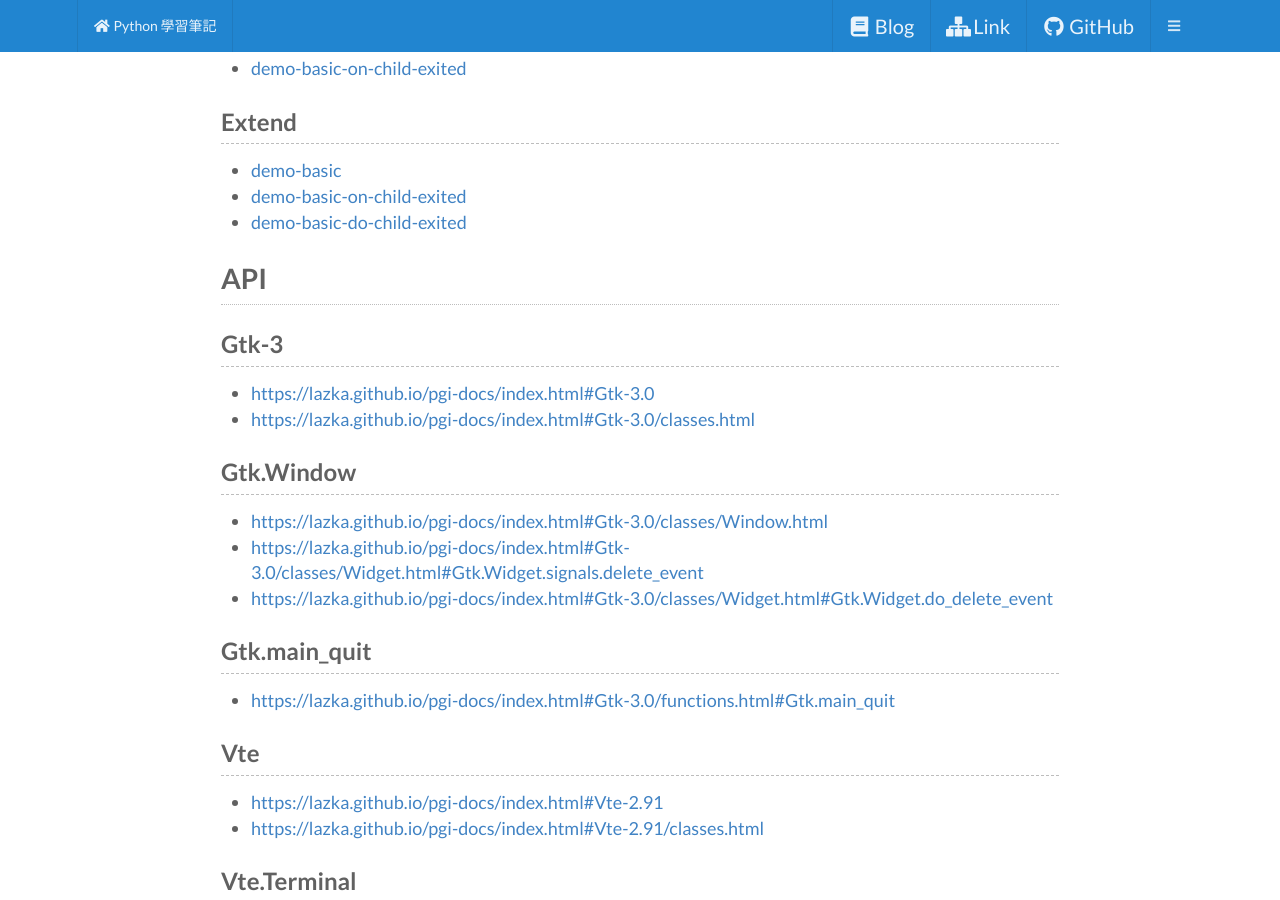
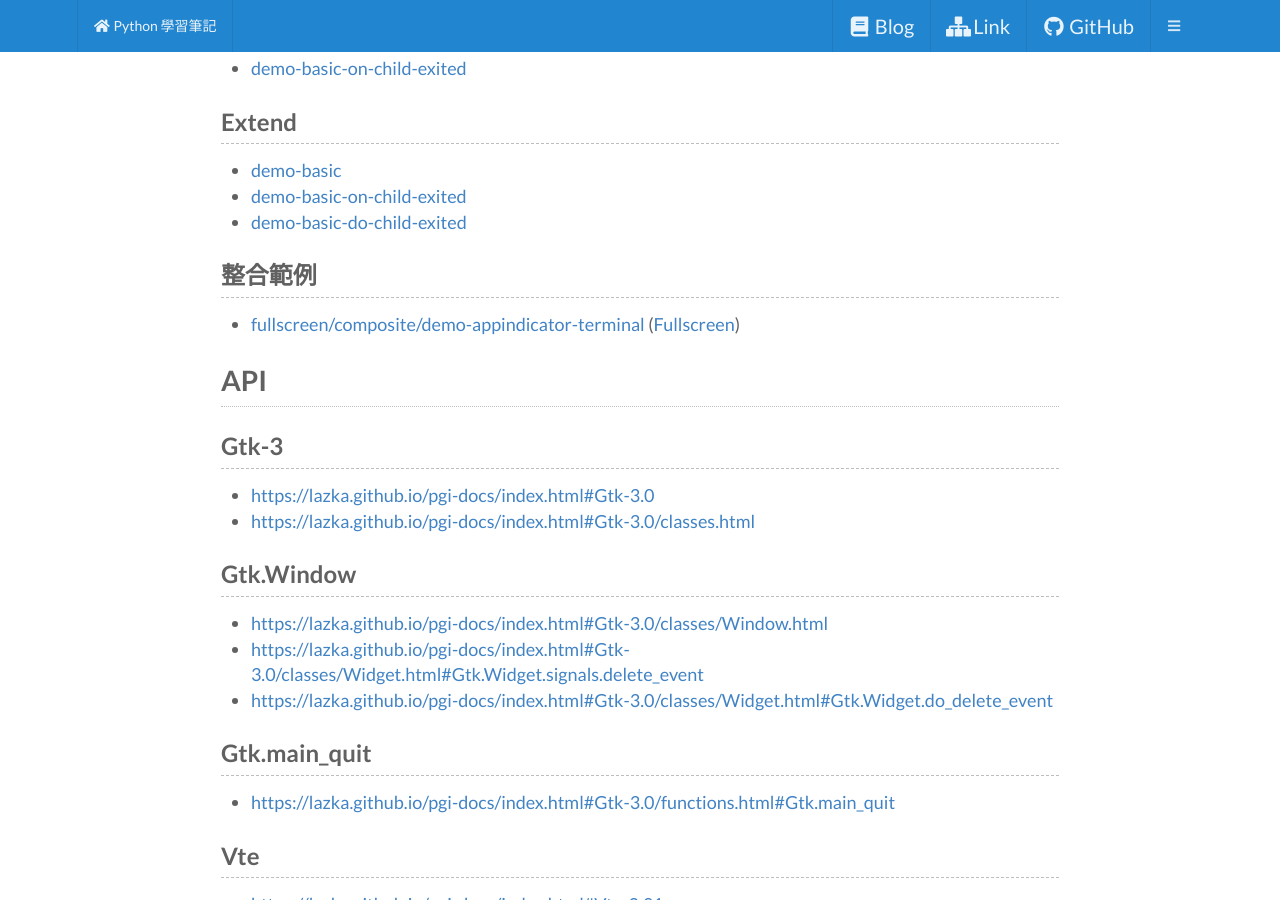
Before and after one commit to foreachsam/book-lang-python, a Jekyll site: the page built from read/subject/gtk/vte/index.md, in a window 1280 px wide and 900 px high, scrolled down 355 px. Built offline with Jekyll 4.4.1, drawn with Linux system fonts in a browser that asks for light colours; nearby versions of some CDN libraries; comment, search, counter and statistics services are not loaded.

Commit message:
add example url

```diff
--- a/read/subject/gtk/vte/index.md
+++ b/read/subject/gtk/vte/index.md
@@ -22,12 +22,15 @@ parent:
 * [demo-basic](https://github.com/foreachsam/book-lang-python/blob/gh-pages/example/subject/gtk/vte/composite/demo-basic/main.py)
 * [demo-basic-on-child-exited](https://github.com/foreachsam/book-lang-python/blob/gh-pages/example/subject/gtk/vte/composite/demo-basic-on-child-exited/main.py)
 
-
 ### Extend
 
 * [demo-basic](https://github.com/foreachsam/book-lang-python/blob/gh-pages/example/subject/gtk/vte/extend/demo-basic/main.py)
 * [demo-basic-on-child-exited](https://github.com/foreachsam/book-lang-python/blob/gh-pages/example/subject/gtk/vte/extend/demo-basic-on-child-exited/main.py)
 * [demo-basic-do-child-exited](https://github.com/foreachsam/book-lang-python/blob/gh-pages/example/subject/gtk/vte/extend/demo-basic-do-child-exited/main.py)
+
+### 整合範例
+
+* [fullscreen/composite/demo-appindicator-terminal](https://github.com/foreachsam/book-lang-python/blob/gh-pages/example/subject/gtk/fullscreen/composite/demo-appindicator-terminal/main.py) ([Fullscreen](https://foreachsam.github.io/book-lang-python/read/subject/gtk/fullscreen/))
 
 
 ## API
```
Also changed, not shown: read/subject/gtk/appindicator/index.md (+2 -0 lines), read/subject/gtk/fullscreen/index.md (+1 -0 lines), read/subject/gtk/signal/index.md (+2 -0 lines).
